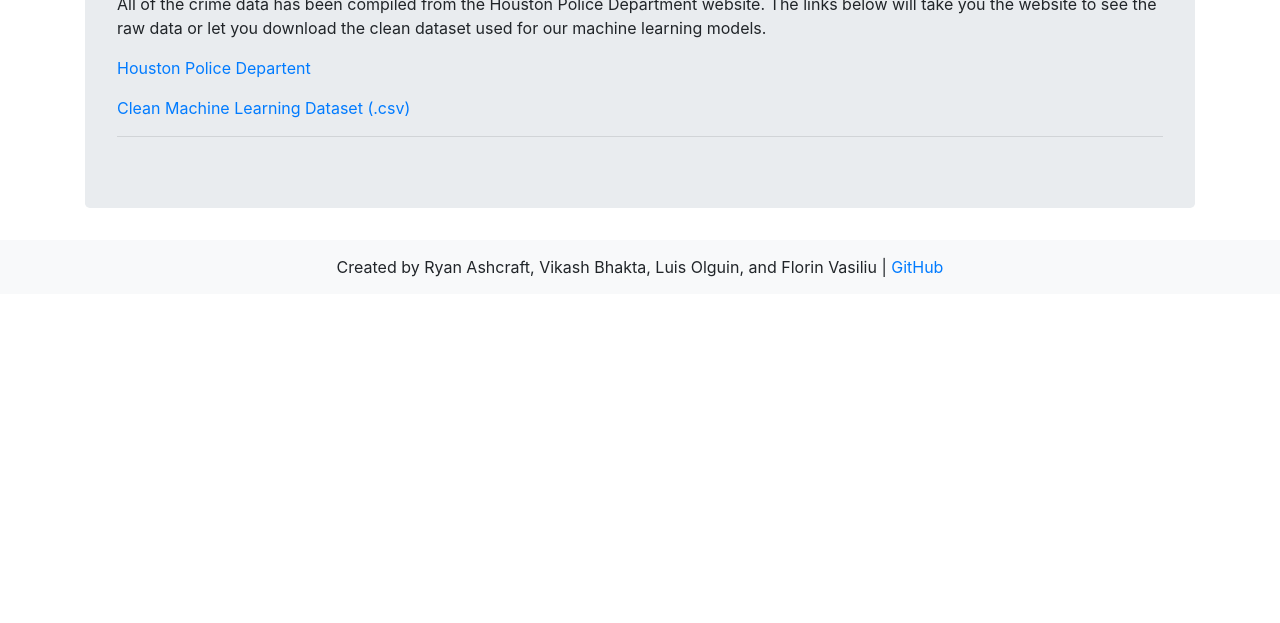
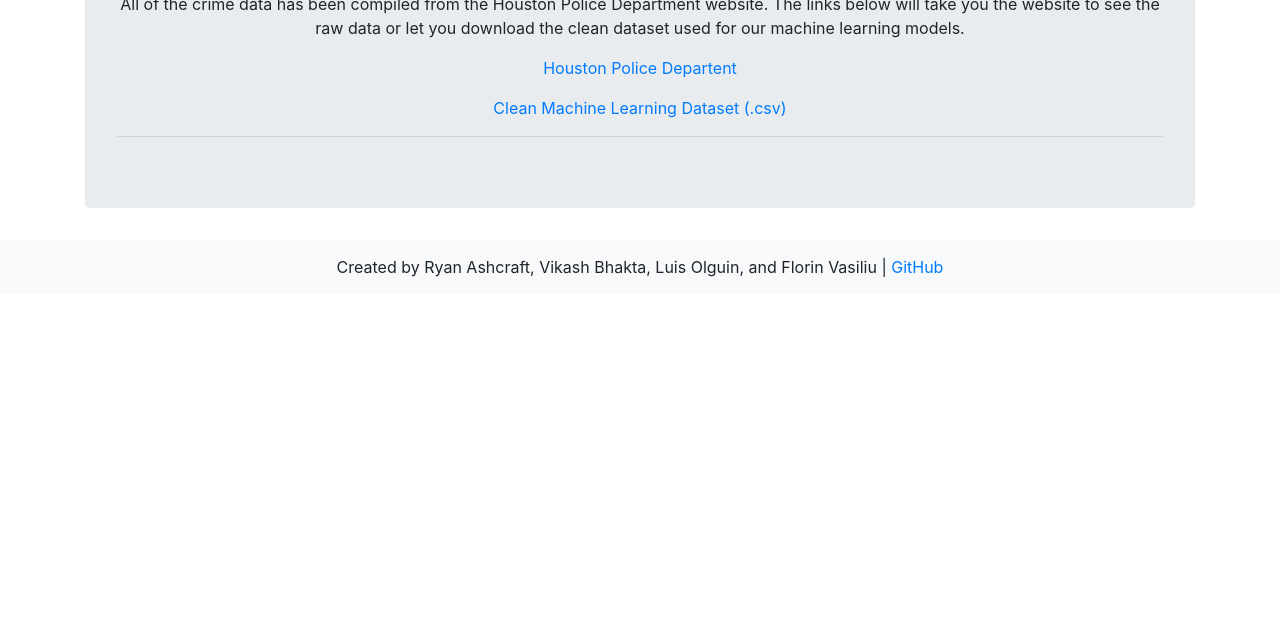
Before and after one commit to florin-vasiliu/Houston-Crime-Analysis, a plain HTML site: page webpage/templates/data.html in a window 1280 px wide. Shown: the part 177-800 px from the top of the page. Drawn offline with nearby package versions, Linux system fonts and the light colour scheme; files that its build step writes are made by us from their sources.

Commit message:
updated css

```diff
--- a/webpage/static/css/style.css
+++ b/webpage/static/css/style.css
@@ -7,6 +7,7 @@ h1 {
 }
 
 .jumbotron{
+    text-align:center;
     margin-top: 32px;
     padding-top: 15px;
     padding-bottom: 15px;
--- a/webpage/templates/data.html
+++ b/webpage/templates/data.html
@@ -44,7 +44,7 @@
                         learning models.</p>
                     <p><a href="https://www.houstontx.gov/police/cs/Monthly_Crime_Data_by_Street_and_Police_Beat.htm">Houston
                             Police Departent</a></p>
-                    <p><a href="">Clean Machine Learning Dataset (.csv)</a></p>
+                    <p><a href="https://raw.githubusercontent.com/florin-vasiliu/FinalProject/master/machine_learning/mach_learn_df.csv">Clean Machine Learning Dataset (.csv)</a></p>
 
                     <hr>
                     <div class="table-responsive">
```
Also changed, not shown: webpage/templates/machine_learning.html (+3 -3 lines).
